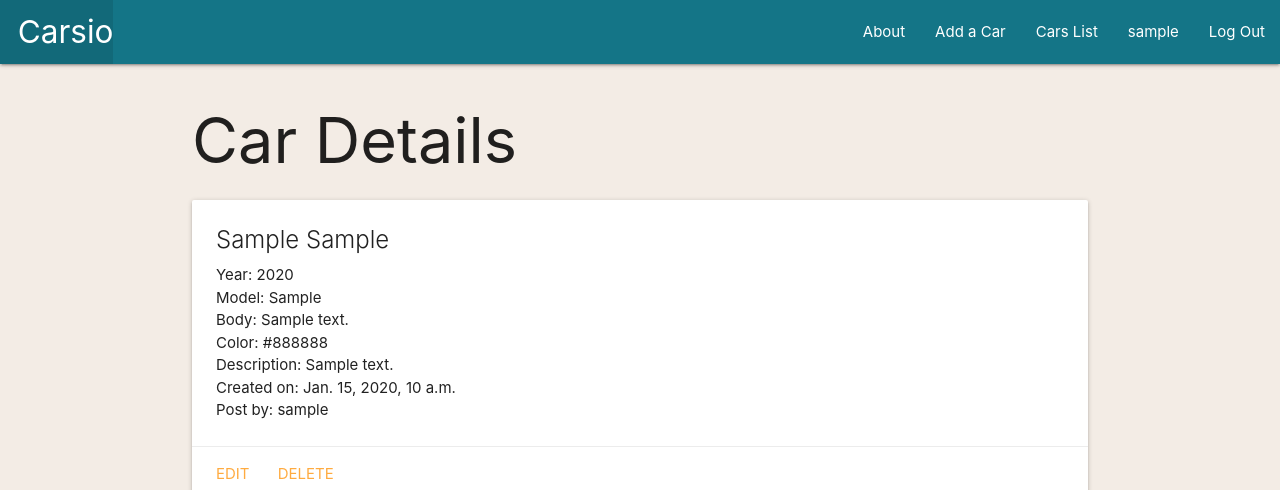
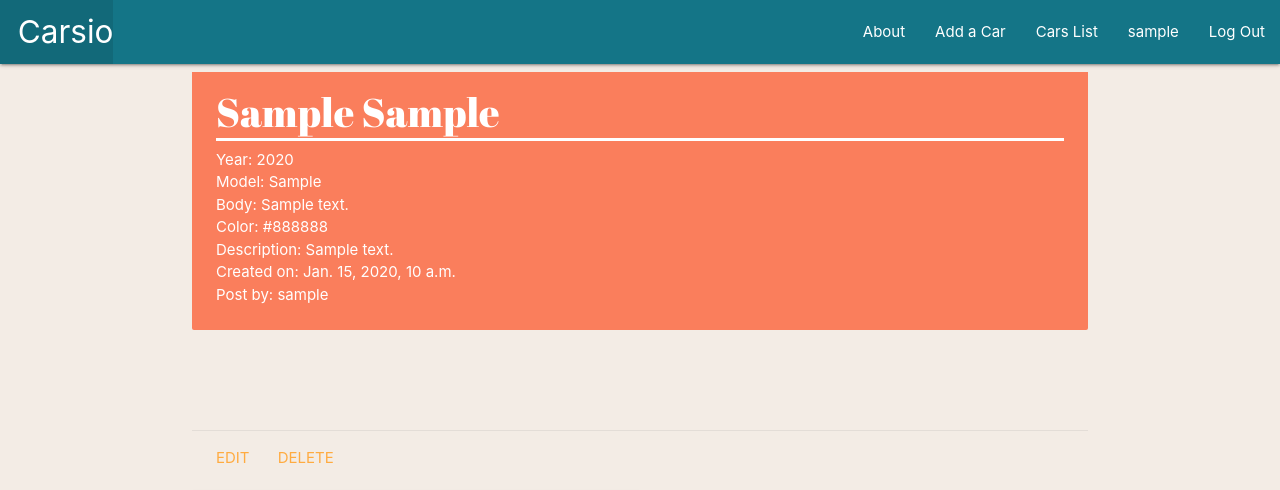
Before and after one commit to jcoles1155/carsio2, a Django app: page /cars/1/ in a window 1280 px wide. Shown: the top 490 px of the page. Run offline with Django 3.2, Linux system fonts and the light colour scheme; a user stored in the database is signed in; tables that the repository leaves empty hold one stand-in row (values such as "Sample post").

Commit message:
removed the box shadow and changed the background color on detail page

```diff
--- a/main_app/static/css/style.css
+++ b/main_app/static/css/style.css
@@ -43,6 +43,17 @@
     margin-top: 10vh;
 }
 
+.detail {
+    background-color: #F3ECE5 !important;
+    box-shadow: none !important;
+}
+
+.carDetail {
+    margin-bottom: 100px;
+}
+
+/* Work in Progress */
 .active {
     background-color: #FECB5F;
 }
+/* Work in Progress */
--- a/main_app/static/scripts/scripts.js
+++ b/main_app/static/scripts/scripts.js
@@ -14,6 +14,8 @@
 
 searchForm.addEventListener('submit', onSubmit)
 
+
+// Work in Progress
 jQuery(function($) {
     var path = window.location.href;
 
--- a/main_app/templates/about.html
+++ b/main_app/templates/about.html
@@ -13,5 +13,4 @@
   <br />
   ONLY CARS ALLOWED!
 </p>
-
 {% endblock %}
--- a/main_app/templates/cars/detail.html
+++ b/main_app/templates/cars/detail.html
@@ -1,10 +1,8 @@
 {% extends 'base.html' %} {% block content %}
 
-<h1>Car Details</h1>
-
-<div class="card">
-  <div class="card-content">
-    <span class="card-title">{{ car.make }} {{ car.carModel }}</span>
+<div class="card detail">
+  <div class="card-content car carDetail">
+    <span class="card-title carDetail">{{ car.make }} {{ car.carModel }}</span>
     <p>Year: {{ car.year }}</p>
     <p>Model: {{ car.carModel }}</p>
     <p>Body: {{ car.body }}</p>
```
